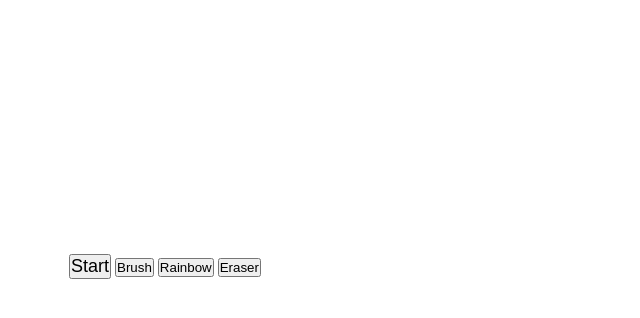
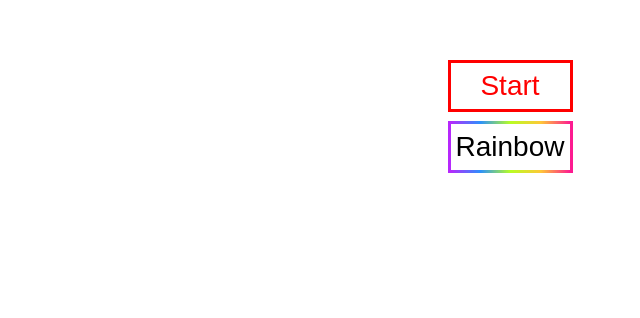
Before and after one commit to Kuksito/etch-a-catch, a plain HTML site: page index.html in a window 1280 px wide. Shown: the part 284-602 px from the top of the page, without its empty margins (475-1115 px from the left). Drawn offline with Linux system fonts and the light colour scheme.

Commit message:
Add styles for main container, btns

```diff
--- a/styles.css
+++ b/styles.css
@@ -7,38 +7,99 @@ html{
     box-sizing: border-box;
 }
 
-.main-container, .div-container{
+body{
+    display: flex;
+    height: 100vh;
+}
+
+.main-container {
+    display: flex;
+    margin: 0 auto;
+    gap: 50px;
+    align-items: center;
+}
+
+.container{
     display: flex;
     flex-wrap: wrap;
     justify-content: center;
-    align-items: center;
-    gap: 1px;
-}
-
-.main-container{
-    width: 600px;
-    height: 600px;
-    margin: 250px auto;
+    width: 80vmin;
+    height: 80vmin;
+    margin: 100px auto;
     flex-direction: column;
 }
 
-.div-container{
-    width: 500px;
-    height: 500px;
-    margin-bottom: 30px;
+.btn-container{
+    display: flex;
+    flex-direction: column;
+    gap: 9px;
 }
 
-.div{
-    width: 8px;
-    height: 8px;
+.row{
+    display: flex;
     flex: 1;
-    background-color: rgb(190, 190, 190);
+}
+
+.column{
+    border: 1px solid #000;
+    width: 100%;
+    height: 100%;
 }
 
 .div-hover{
     background-color: blueviolet;
 }
 
+.btn{
+    font-size: 28px;
+    width: 125px;
+    margin: 0 auto;
+    padding: 7px 0;
+    background: transparent;
+    cursor: pointer;
+    transition: .3s ease-in-out;
+}
+
 .btn-start{
-    font-size: 18px;
+    border: 3px solid red;
+    color: red;
 }
+.btn-start:hover{
+    background-color: red;
+    color: #fff;
+}
+
+.brush{
+    display: none;
+    border: 3px solid violet;
+    color: violet;
+}
+.brush:hover{
+    background-color: violet;
+    color: #fff;
+}
+
+.rainbow-btn{
+    /* display: none; */
+    border: 3px solid transparent;
+    border-image: repeating-linear-gradient(to right, #b827fc 0%, #2c90fc 25%,
+    #b8fd23 50%, #fec837 75%, #fd1892 100%);
+    border-image-slice: 1;
+    transition: 0.3s ease-in-out;
+}
+.rainbow-btn:hover{
+    background-image: repeating-linear-gradient(to right, #b827fc 0%, #2c90fc 25%,
+    #b8fd23 50%, #fec837 75%, #fd1892 100%);
+    border-image-slice: 1;
+    color: #fff;
+}
+
+.remove-btn{
+    display: none;
+    border: 3px solid blue;
+    color: blue;
+}
+.remove-btn:hover{
+    background-color: blue;
+    color: #fff;
+}
```
